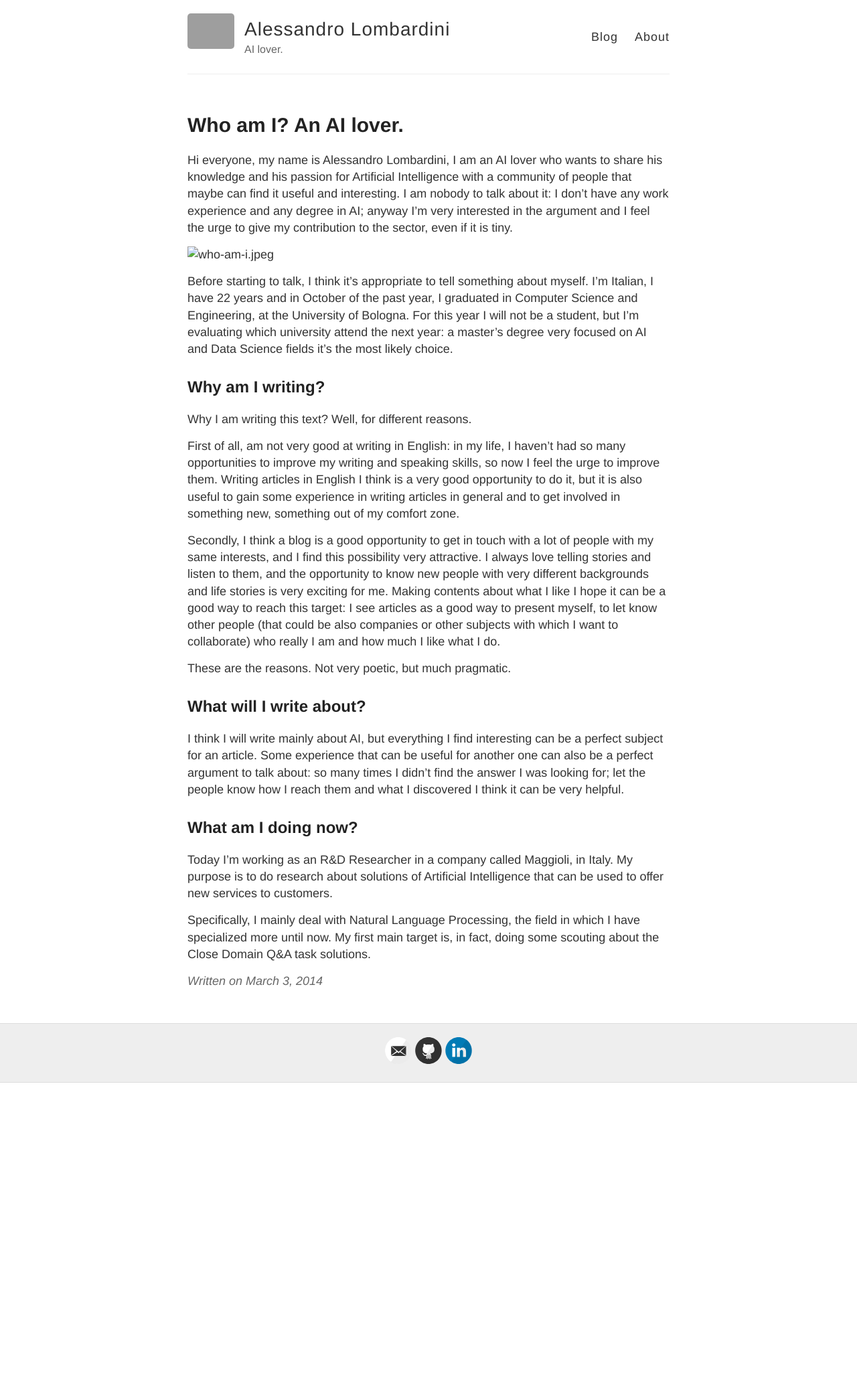
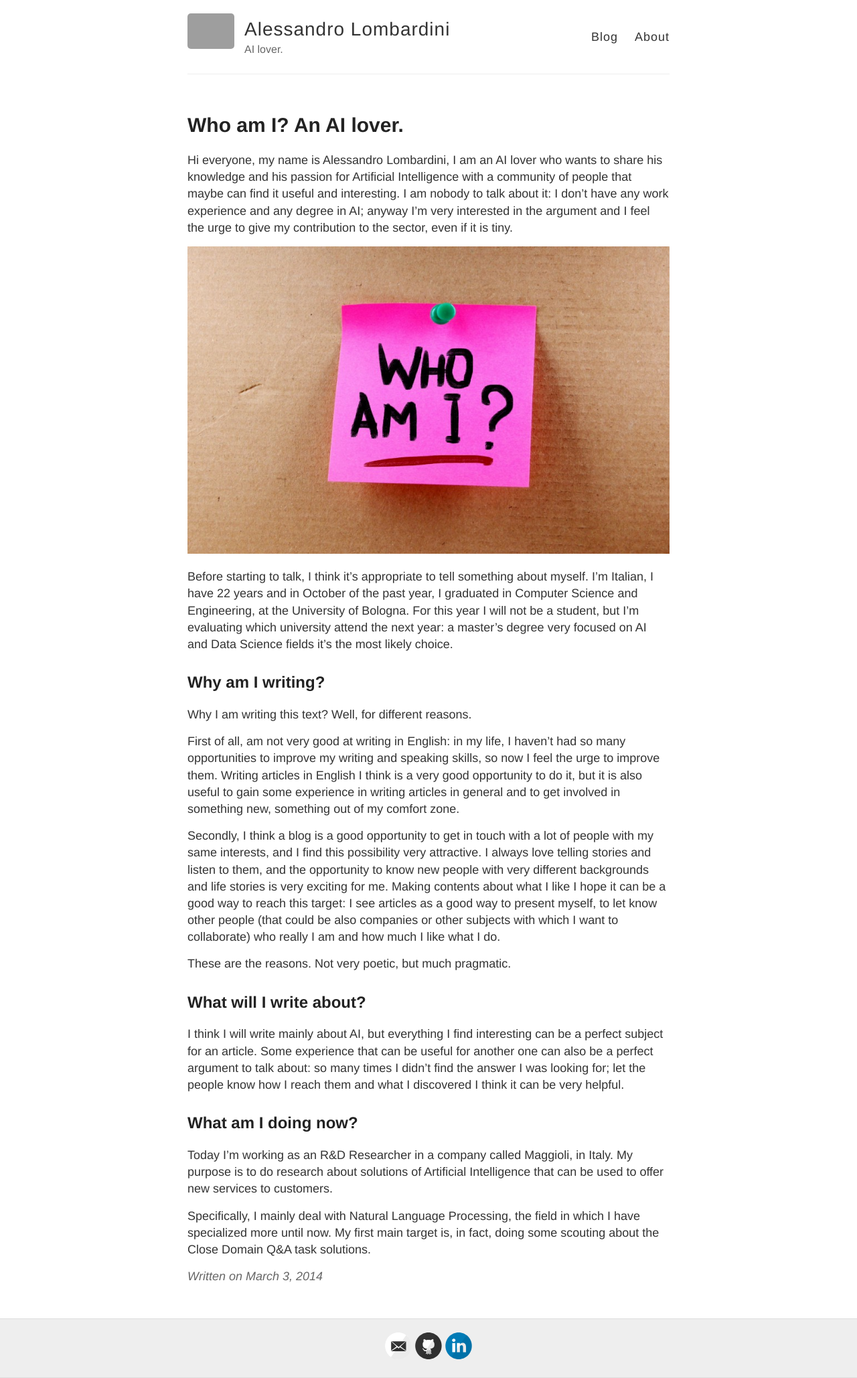
Before and after one commit to alessandrolombardini/alessandrolombardini.github.io, a Jekyll site: the page built from _posts/2014-3-3-Hello-World.md, in a window 1280 px wide. Shown: the whole page at 67% size. Built offline with Jekyll 4.4.1, drawn with Linux system fonts in a browser that asks for light colours; before the commit the page ends 1617 px from its top, so only the background shows below that.

Commit message:
Update 2014-3-3-Hello-World.md

```diff
--- a/_posts/2014-3-3-Hello-World.md
+++ b/_posts/2014-3-3-Hello-World.md
@@ -6,7 +6,7 @@ published: true
 
 Hi everyone, my name is Alessandro Lombardini, I am an AI lover who wants to share his knowledge and his passion for Artificial Intelligence with a community of people that maybe can find it useful and interesting. I am nobody to talk about it: I don’t have any work experience and any degree in AI; anyway I’m very interested in the argument and I feel the urge to give my contribution to the sector, even if it is tiny.
 
-![who-am-i.jpeg]({{site.baseurl}}/_posts/who-am-i.jpeg)
+![who-am-i.jpeg]({{site.baseurl}}/images/who-am-i.jpeg)
 
 Before starting to talk, I think it’s appropriate to tell something about myself. I’m Italian, I have 22 years and in October of the past year, I graduated in Computer Science and Engineering, at the University of Bologna. For this year I will not be a student, but I’m evaluating which university attend the next year: a master's degree very focused on AI and Data Science fields it’s the most likely choice.
 
```
